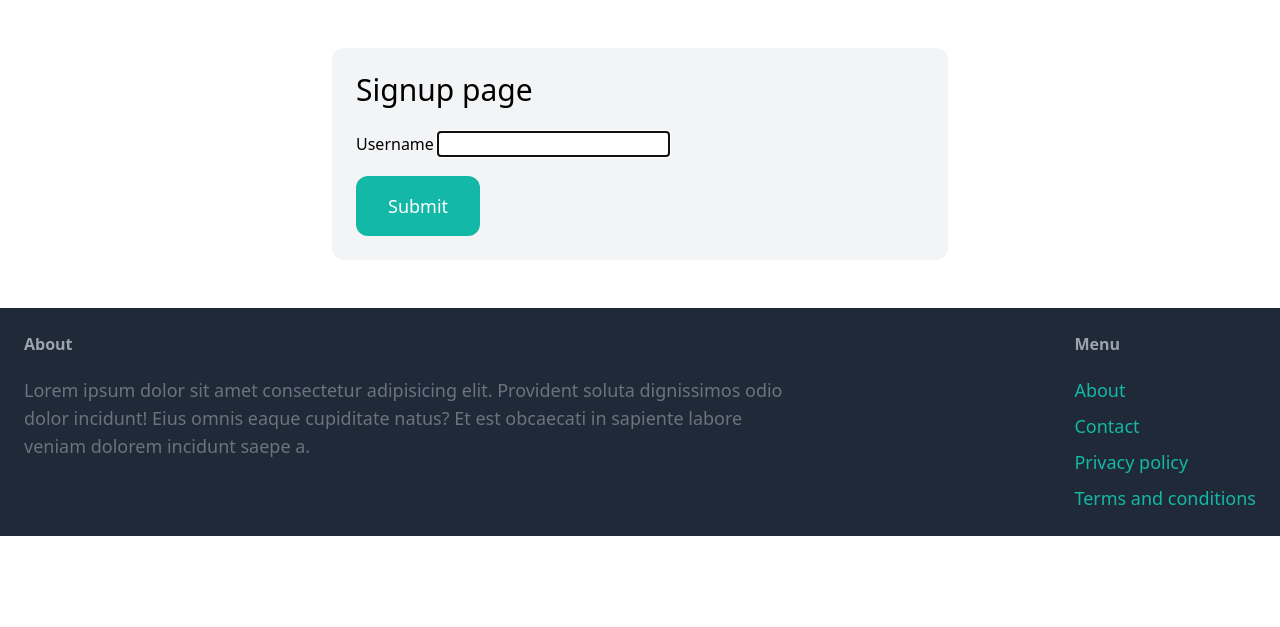
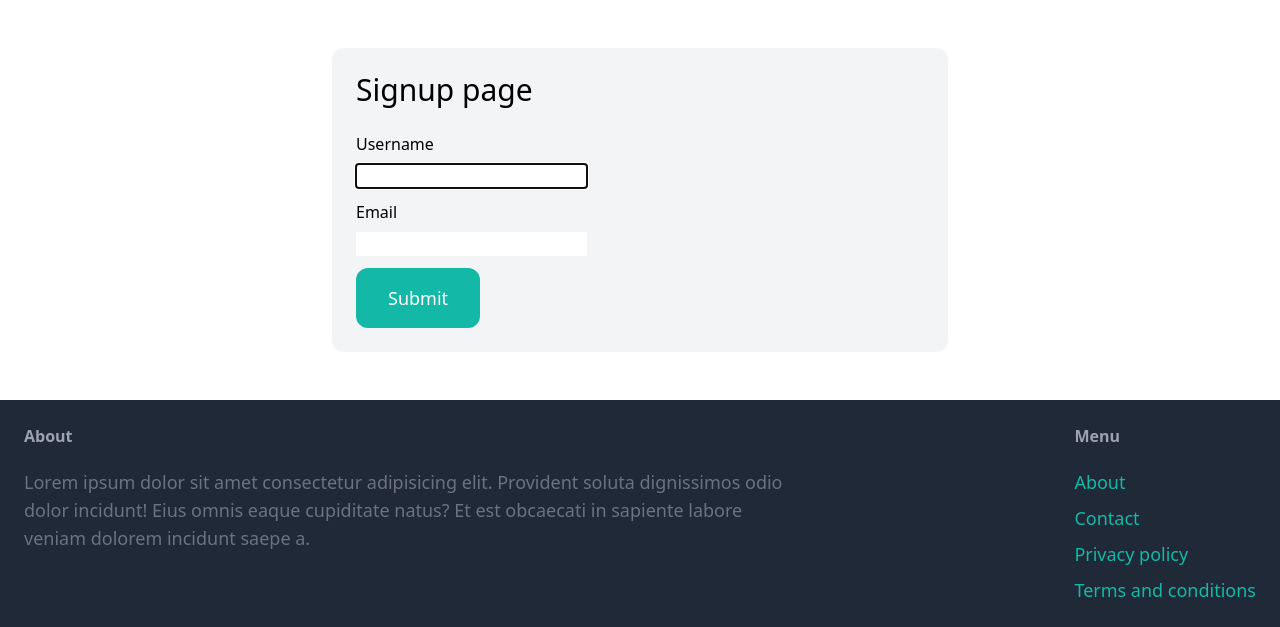
Before and after one commit to ttwange/MarketPlace, a Django app: page /signup/ in a window 1280 px wide. Shown: the part 77-704 px from the top of the page. Run offline with Django 4.2, Linux system fonts and the light colour scheme; some libraries are stand-ins or nearby versions.

Commit message:
Desinging sign up page

```diff
--- a/core/templates/core/signup.html
+++ b/core/templates/core/signup.html
@@ -8,8 +8,12 @@
           {% csrf_token %}
           {{ form.non_field_errors }}
             <div class="mb-3">
-              <label class="inline-block mb-2">Username</label>
+              <label class="inline-block mb-2">Username</label><br>
               {{ form.username}}
+            </div>
+            <div class="mb-3">
+              <label class="inline-block mb-2">Email</label><br>
+              {{ form.email}}
             </div>
           <button class="py-4 px-8 text-lg bg-teal-500 hover:bg-teal-700 rounded-xl text-white">Submit</button>
       </form>
```
